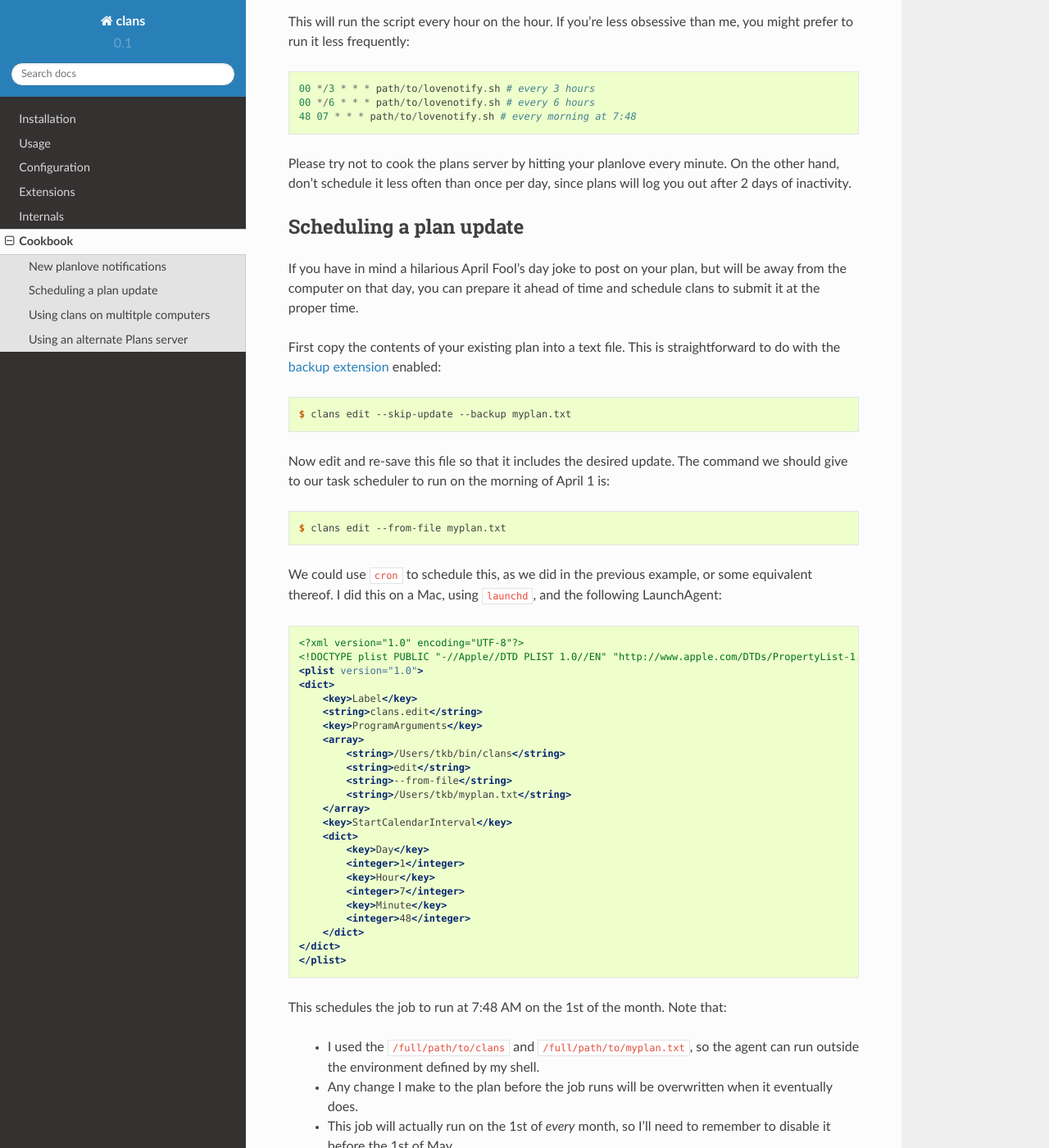
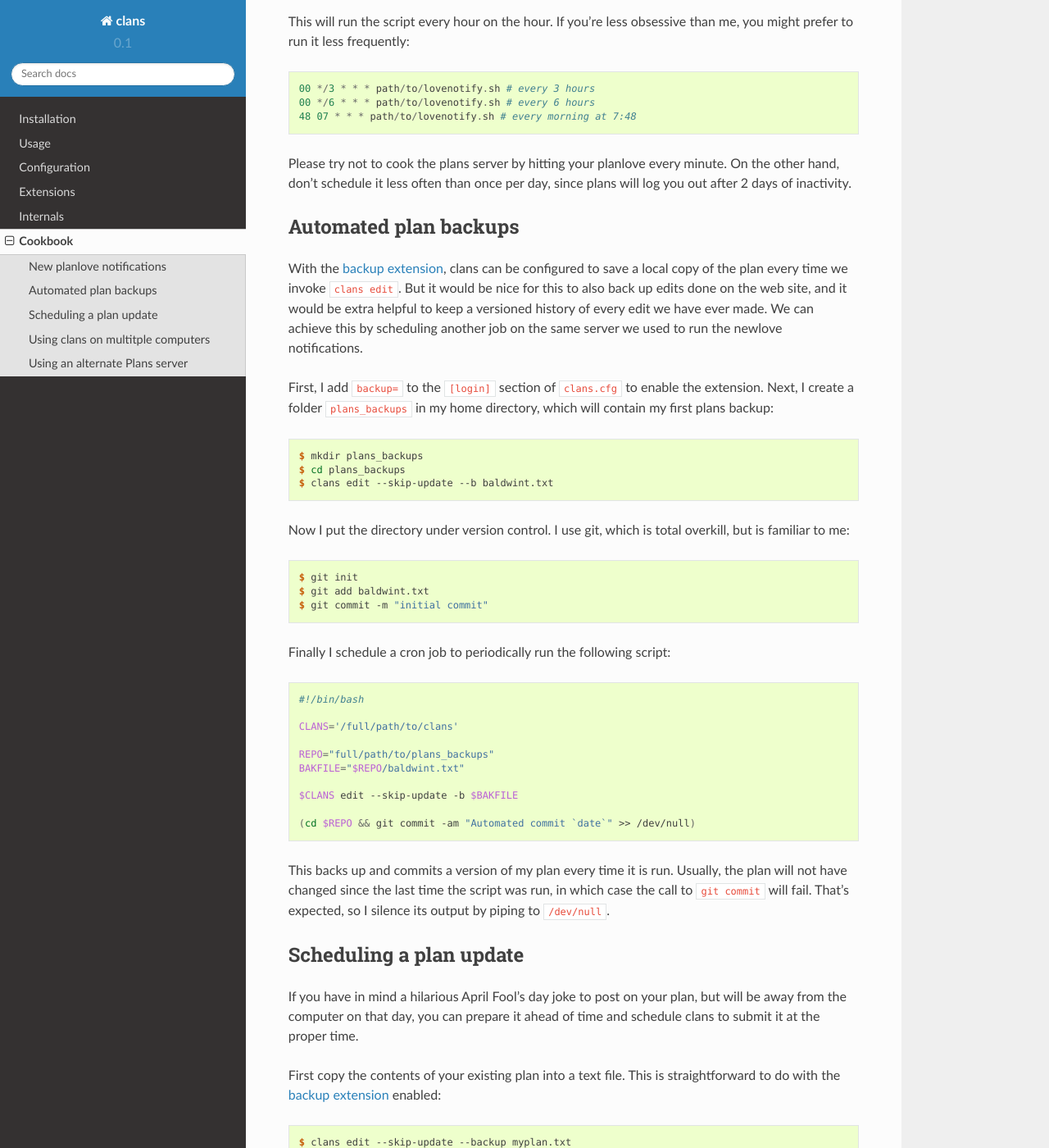
Before and after one commit to baldwint/clans, a Sphinx documentation site: the page built from docs/cookbook.rst, in a window 1280 px wide and 1400 px high, scrolled down 1295 px. Shown: the whole window at 82% size. Built offline with Sphinx 7.4.7 and the Read the Docs theme 2.0.0, drawn with Linux system fonts in a browser that asks for light colours; some of the changed text lies outside the part shown.

Commit message:
Cookbook: regular versioned backups

```diff
--- a/docs/cookbook.rst
+++ b/docs/cookbook.rst
@@ -74,6 +74,57 @@ minute. On the other hand, don't schedule it less often than once per
 day, since plans will log you out after 2 days of inactivity.
 
 
+Automated plan backups
+----------------------
+
+With the :ref:`backup extension <backup-extension>`, clans can be
+configured to save a local copy of the plan every time we invoke
+``clans edit``. But it would be nice for this to also back up edits
+done on the web site, and it would be extra helpful to keep a
+versioned history of every edit we have ever made. We can achieve this
+by scheduling another job on the same server we used to run the
+newlove notifications.
+
+First, I add ``backup=`` to the ``[login]`` section of ``clans.cfg``
+to enable the extension. Next, I create a folder ``plans_backups``
+in my home directory, which will contain my first plans backup:
+
+.. code-block:: console
+
+    $ mkdir plans_backups
+    $ cd plans_backups
+    $ clans edit --skip-update --b baldwint.txt
+
+Now I put the directory under version control. I use git, which is
+total overkill, but is familiar to me:
+
+.. code-block:: console
+
+    $ git init
+    $ git add baldwint.txt
+    $ git commit -m "initial commit"
+
+Finally I schedule a cron job to periodically run the following script:
+
+.. code-block:: bash
+
+    #!/bin/bash
+
+    CLANS='/full/path/to/clans'
+
+    REPO="full/path/to/plans_backups"
+    BAKFILE="$REPO/baldwint.txt"
+
+    $CLANS edit --skip-update -b $BAKFILE
+
+    (cd $REPO && git commit -am "Automated commit `date`" >> /dev/null)
+
+This backs up and commits a version of my plan every time it is run.
+Usually, the plan will not have changed since the last time the script
+was run, in which case the call to ``git commit`` will fail. That's
+expected, so I silence its output by piping to ``/dev/null``.
+
+
 Scheduling a plan update
 ------------------------
 
@@ -98,7 +149,7 @@ of April 1 is:
     $ clans edit --from-file myplan.txt
 
 We could use ``cron`` to schedule this, as we did in the previous
-example, or some equivalent thereof. I did this on a Mac, using
+examples, or some equivalent thereof. I did this on a Mac, using
 ``launchd``, and the following LaunchAgent:
 
 .. code-block:: xml
```
